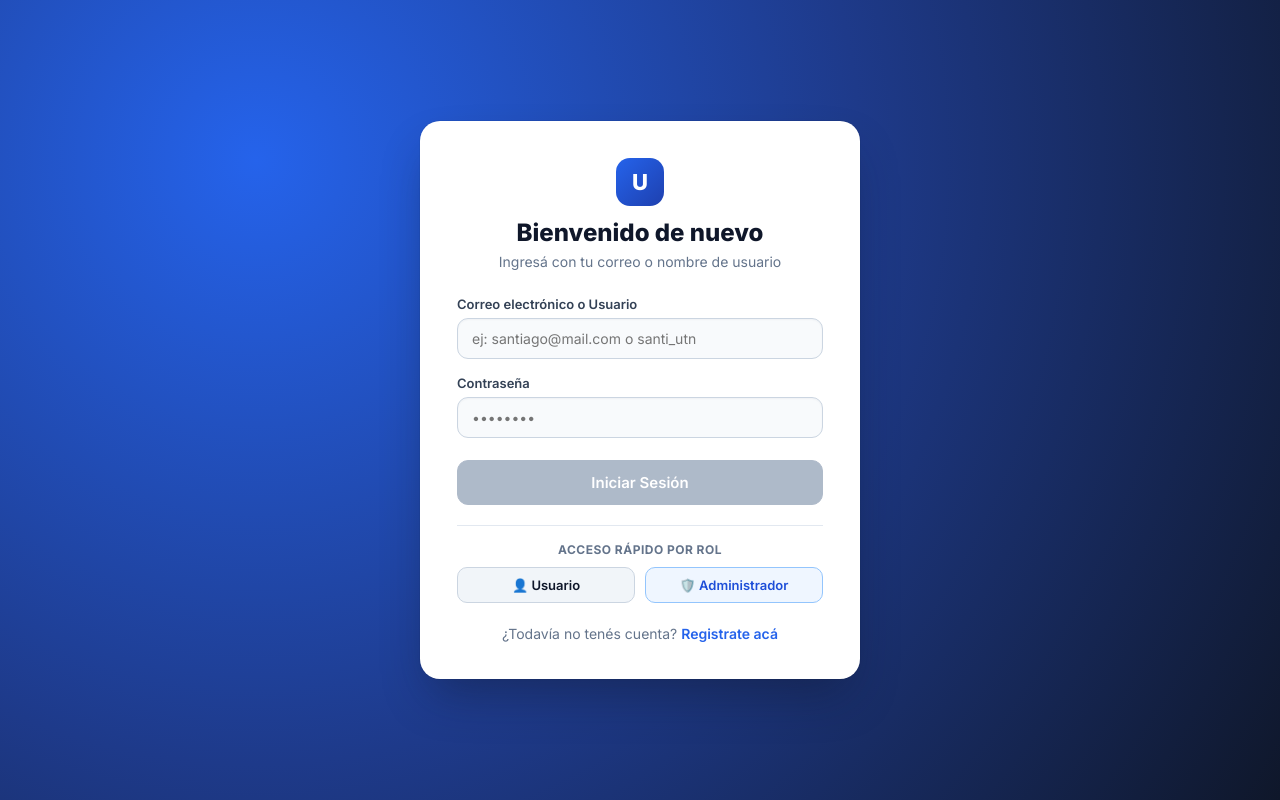
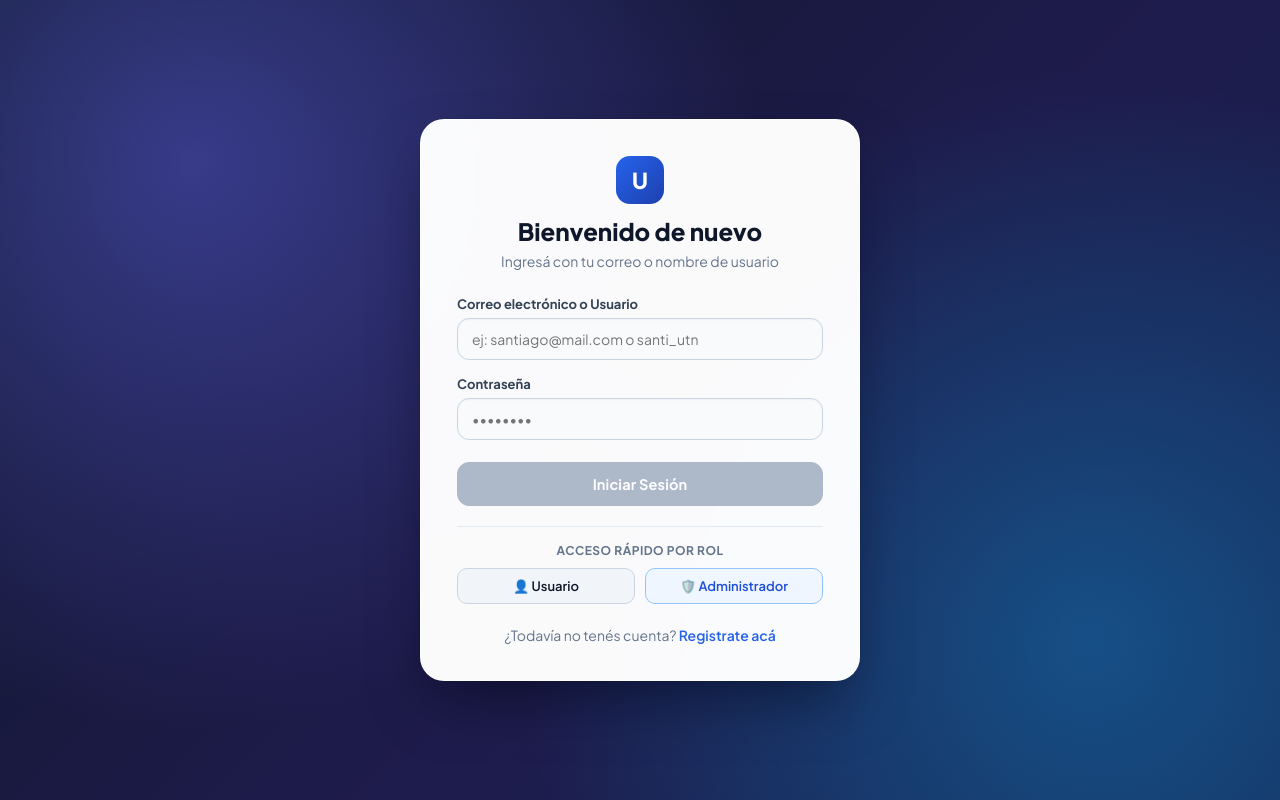
Before and after one commit to santytoledoo/TP2-SantiagoToledo, an Angular app in the folder red-social-front/: page /login in a window 1280 px wide. Built offline with nearby package versions, Linux system fonts and the light colour scheme.

Commit message:
Estetica visual

```diff
--- a/red-social-front/src/styles.css
+++ b/red-social-front/src/styles.css
@@ -1,66 +1,107 @@
-@import url('https://fonts.googleapis.com/css2?family=Inter:wght@400;500;600;700;800&display=swap');
+@import url('https://fonts.googleapis.com/css2?family=Plus+Jakarta+Sans:wght@400;500;600;700;800&display=swap');
+
+:root {
+  --bg-canvas: #eef2f8;
+  --bg-glow-1: rgba(79, 70, 229, 0.11);
+  --bg-glow-2: rgba(14, 165, 233, 0.10);
+  --surface: #ffffff;
+  --surface-subtle: #f8fafc;
+  --border-subtle: #e2e8f0;
+  --border-card: rgba(15, 23, 42, 0.08);
+  --text-primary: #0f172a;
+  --text-secondary: #475569;
+  --text-muted: #64748b;
+  --accent: #4f46e5;
+  --accent-dark: #3730a3;
+  --accent-soft: rgba(79, 70, 229, 0.12);
+  --shadow-card: 0 12px 28px -8px rgba(15, 23, 42, 0.08), 0 4px 12px -4px rgba(79, 70, 229, 0.05);
+  --shadow-card-hover: 0 20px 38px -10px rgba(15, 23, 42, 0.13), 0 8px 18px -6px rgba(79, 70, 229, 0.10);
+}
 
 *, *::before, *::after {
   box-sizing: border-box;
 }
 
+html {
+  scroll-behavior: smooth;
+}
+
 body {
   margin: 0;
-  font-family: 'Inter', -apple-system, BlinkMacSystemFont, 'Segoe UI', Roboto, sans-serif;
-  background: radial-gradient(circle at top left, #e2e8f0 0%, #eef2f7 45%, #e6ecf5 100%);
+  font-family: 'Plus Jakarta Sans', -apple-system, BlinkMacSystemFont, 'Segoe UI', Roboto, sans-serif;
+  background-color: var(--bg-canvas);
+  background-image:
+    radial-gradient(at 10% 0%, var(--bg-glow-1) 0px, transparent 50%),
+    radial-gradient(at 90% 10%, var(--bg-glow-2) 0px, transparent 50%),
+    linear-gradient(180deg, #f1f5f9 0%, #e8eef7 100%);
+  background-attachment: fixed;
   min-height: 100vh;
-  color: #1e293b;
+  color: var(--text-primary);
   -webkit-font-smoothing: antialiased;
+  -moz-osx-font-smoothing: grayscale;
+}
+
+::selection {
+  background: var(--accent-soft);
+  color: var(--accent-dark);
 }
 
 input, textarea, select, button {
   font-family: inherit;
 }
 
+/* Login / Registro */
 .auth-wrapper {
   min-height: 100vh;
   display: flex;
   align-items: center;
   justify-content: center;
   padding: 24px;
-  background: radial-gradient(circle at 20% 20%, #2563eb 0%, #1e3a8a 50%, #0f172a 100%);
+  background:
+    radial-gradient(circle at 15% 20%, rgba(99, 102, 241, 0.45) 0%, transparent 45%),
+    radial-gradient(circle at 85% 80%, rgba(14, 165, 233, 0.35) 0%, transparent 45%),
+    linear-gradient(135deg, #0f172a 0%, #1e1b4b 55%, #172554 100%);
 }
 
 .auth-card {
-  background: #ffffff;
+  background: rgba(255, 255, 255, 0.98);
   width: 100%;
   max-width: 440px;
   padding: 36px;
-  border-radius: 20px;
-  border: 1px solid rgba(255, 255, 255, 0.25);
-  box-shadow: 0 24px 48px -12px rgba(15, 23, 42, 0.45), 0 0 0 1px rgba(15, 23, 42, 0.06);
+  border-radius: 24px;
+  border: 1px solid rgba(255, 255, 255, 0.7);
+  box-shadow: 0 28px 60px -15px rgba(2, 6, 23, 0.55), 0 0 0 1px rgba(15, 23, 42, 0.06);
+  backdrop-filter: blur(12px);
 }
 
 .auth-card-wide {
   max-width: 680px;
 }
 
+/* Tarjetas principales */
 .surface-card {
   background: linear-gradient(180deg, #ffffff 0%, #fcfdff 100%);
-  border: 1px solid #dbe3ee;
-  border-radius: 18px;
-  box-shadow: 0 10px 25px -5px rgba(15, 23, 42, 0.07), 0 4px 10px -3px rgba(15, 23, 42, 0.04);
-  transition: transform 0.18s ease, box-shadow 0.18s ease, border-color 0.18s ease;
+  border: 1px solid var(--border-card);
+  border-radius: 20px;
+  box-shadow: var(--shadow-card);
+  transition: transform 0.2s cubic-bezier(0.22, 1, 0.36, 1), box-shadow 0.2s ease, border-color 0.2s ease;
 }
 
 .surface-card-hover:hover {
   transform: translateY(-2px);
-  border-color: #cbd5e1;
-  box-shadow: 0 16px 32px -8px rgba(15, 23, 42, 0.11), 0 6px 14px -4px rgba(37, 99, 235, 0.06);
+  border-color: rgba(79, 70, 229, 0.25);
+  box-shadow: var(--shadow-card-hover);
 }
 
+/* Ajuste estricto de textos largos sin espacios en muros, guardados y compartidos */
 .texto-ajustado {
   overflow-wrap: anywhere;
-  word-break: break-word;
+  word-break: break-all;
   max-width: 100%;
   min-width: 0;
 }
 
+/* Grillas */
 .grid-2 {
   display: grid;
   grid-template-columns: 1fr 1fr;
@@ -73,6 +114,7 @@ input, textarea, select, button {
   }
 }
 
+/* Formularios */
 .field-group {
   margin-bottom: 16px;
 }
@@ -80,7 +122,7 @@ input, textarea, select, button {
 .field-label {
   display: block;
   font-size: 13px;
-  font-weight: 600;
+  font-weight: 700;
   color: #334155;
   margin-bottom: 6px;
 }
@@ -89,51 +131,57 @@ input, textarea, select, button {
   width: 100%;
   padding: 11px 14px;
   border: 1.5px solid #cbd5e1;
-  border-radius: 11px;
+  border-radius: 12px;
   font-size: 14px;
-  color: #0f172a;
+  color: var(--text-primary);
   background: #f8fafc;
   box-shadow: inset 0 1px 2px rgba(15, 23, 42, 0.04);
-  transition: all 0.2s ease;
+  transition: all 0.18s ease;
   outline: none;
 }
 
 .field-input:focus {
   background: #ffffff;
-  border-color: #2563eb;
-  box-shadow: 0 0 0 3.5px rgba(37, 99, 235, 0.15), inset 0 1px 2px rgba(15, 23, 42, 0.02);
+  border-color: var(--accent);
+  box-shadow: 0 0 0 4px rgba(79, 70, 229, 0.14), inset 0 1px 2px rgba(15, 23, 42, 0.02);
 }
 
 .field-input.input-error {
-  border-color: #dc2626;
-  background: #fef2f2;
+  border-color: #e11d48;
+  background: #fff1f2;
 }
 
 .error-text {
-  color: #dc2626;
+  color: #e11d48;
   font-size: 12px;
-  font-weight: 500;
+  font-weight: 600;
   margin-top: 5px;
   display: block;
 }
 
+/* Botón principal */
 .btn-primary {
-  background: linear-gradient(180deg, #3b82f6 0%, #2563eb 50%, #1d4ed8 100%);
+  background: linear-gradient(135deg, #4f46e5 0%, #4338ca 55%, #3730a3 100%);
   color: #ffffff;
-  border: 1px solid #1d4ed8;
-  padding: 12px 20px;
-  border-radius: 11px;
-  font-size: 15px;
-  font-weight: 600;
+  border: 1px solid #3730a3;
+  padding: 12px 22px;
+  border-radius: 12px;
+  font-size: 14.5px;
+  font-weight: 700;
+  letter-spacing: 0.01em;
   cursor: pointer;
   transition: transform 0.15s ease, box-shadow 0.2s ease, filter 0.2s ease;
-  box-shadow: 0 4px 12px rgba(37, 99, 235, 0.3), inset 0 1px 0 rgba(255, 255, 255, 0.25);
+  box-shadow: 0 6px 16px -4px rgba(79, 70, 229, 0.42), inset 0 1px 0 rgba(255, 255, 255, 0.25);
 }
 
 .btn-primary:hover:not(:disabled) {
   transform: translateY(-1px);
-  filter: brightness(1.04);
-  box-shadow: 0 8px 18px rgba(37, 99, 235, 0.38), inset 0 1px 0 rgba(255, 255, 255, 0.3);
+  filter: brightness(1.05);
+  box-shadow: 0 10px 22px -4px rgba(79, 70, 229, 0.5), inset 0 1px 0 rgba(255, 255, 255, 0.3);
+}
+
+.btn-primary:active:not(:disabled) {
+  transform: translateY(0);
 }
 
 .btn-primary:disabled {
@@ -144,26 +192,27 @@ input, textarea, select, button {
   opacity: 0.75;
 }
 
+/* Notificaciones toast */
 .toast-banner {
   position: fixed;
   bottom: 24px;
   right: 24px;
   z-index: 10000;
   padding: 14px 20px;
-  border-radius: 12px;
+  border-radius: 14px;
   font-size: 14px;
   font-weight: 600;
   color: #ffffff;
-  box-shadow: 0 14px 30px rgba(15, 23, 42, 0.26);
-  animation: slideUp 0.25s ease-out;
+  box-shadow: 0 16px 34px -6px rgba(15, 23, 42, 0.32);
+  animation: slideUp 0.24s cubic-bezier(0.22, 1, 0.36, 1);
 }
 
 .toast-success {
-  background: linear-gradient(135deg, #059669, #047857);
+  background: linear-gradient(135deg, #059669 0%, #047857 100%);
 }
 
 .toast-error {
-  background: linear-gradient(135deg, #dc2626, #b91c1c);
+  background: linear-gradient(135deg, #e11d48 0%, #be123c 100%);
 }
 
 @keyframes slideUp {
@@ -176,3 +225,22 @@ input, textarea, select, button {
     transform: translateY(0);
   }
 }
+
+/* Scrollbar sutil en escritorio */
+::-webkit-scrollbar {
+  width: 9px;
+  height: 9px;
+}
+
+::-webkit-scrollbar-track {
+  background: #e2e8f0;
+}
+
+::-webkit-scrollbar-thumb {
+  background: #94a3b8;
+  border-radius: 999px;
+}
+
+::-webkit-scrollbar-thumb:hover {
+  background: #64748b;
+}
```
